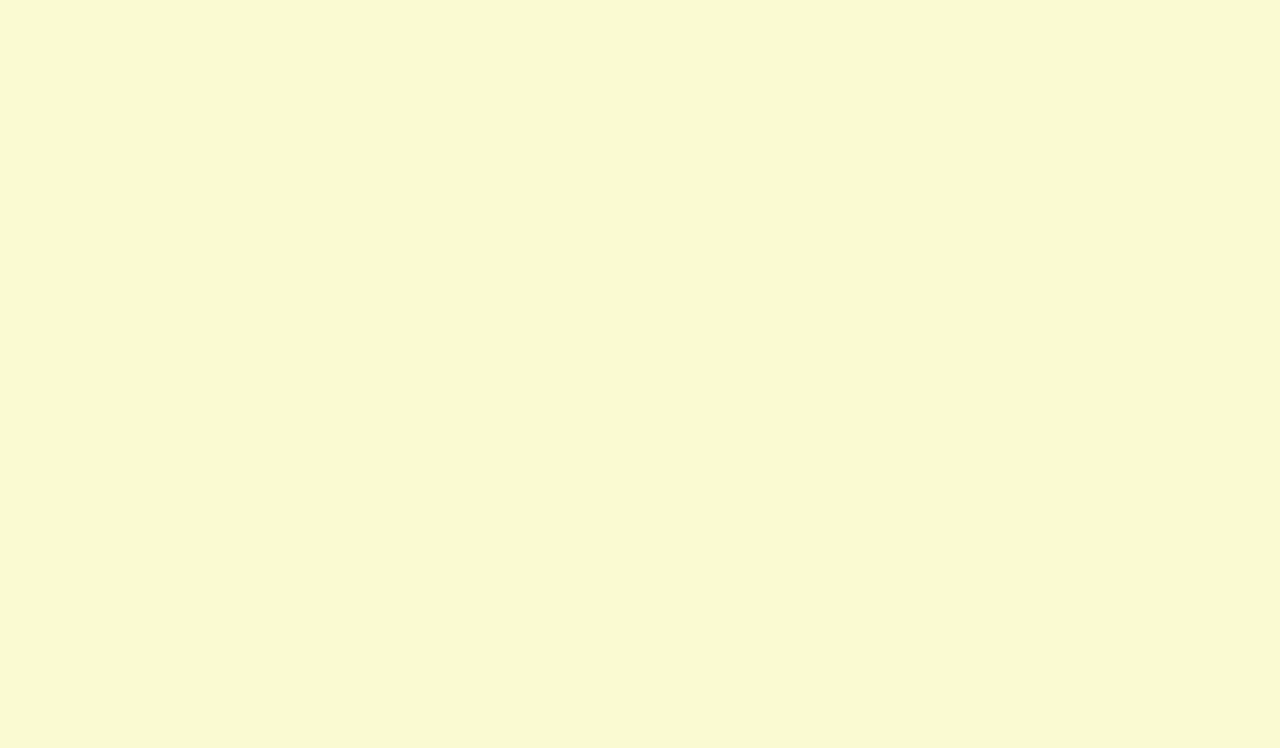
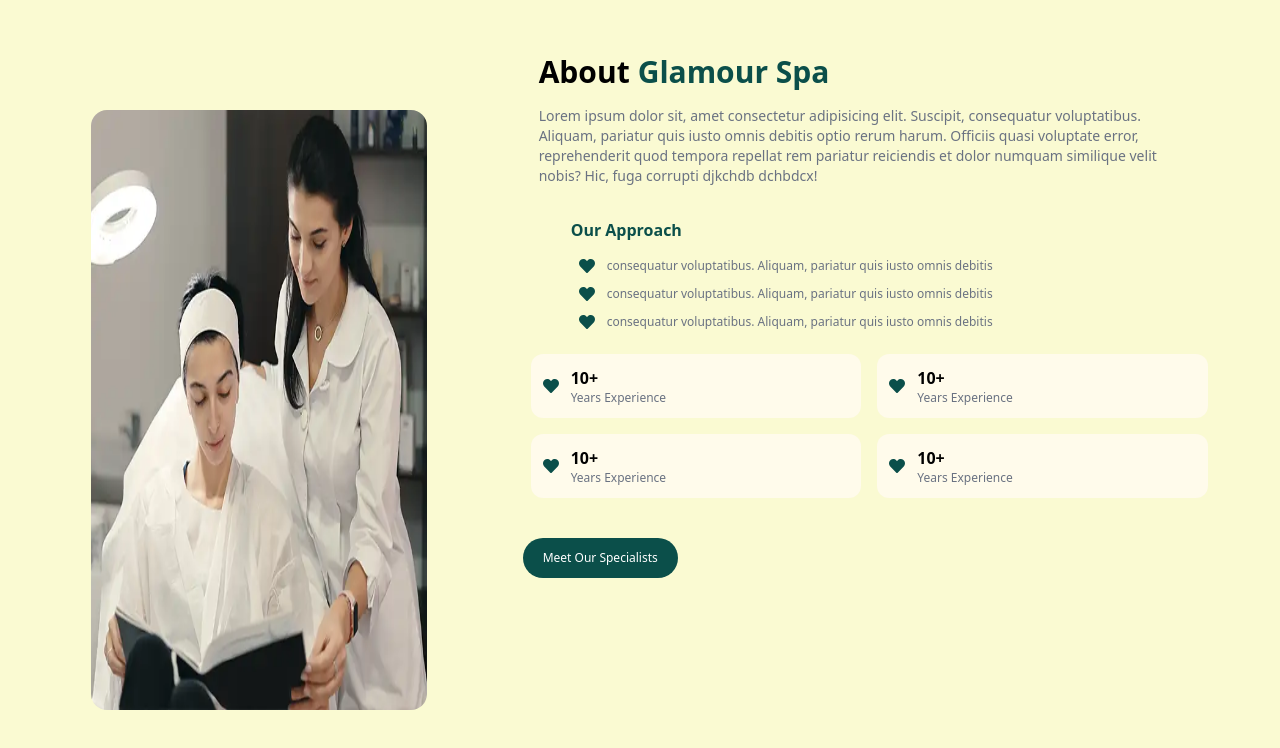
Before and after one commit to arnavsahil/skin-clinic, a React (Vite) app: page / in a window 1280 px wide. Shown: the part 1586-2334 px from the top of the page. Before the commit the page ends 1600 px from the top, so only its background shows below. Built offline with nearby package versions, Linux system fonts and the light colour scheme.

Commit message:
about initial commit

```diff
--- a/src/App.jsx
+++ b/src/App.jsx
@@ -1,12 +1,14 @@
 import React from "react";
 import Home from "./components/Home";
-import Services from "./components/Services"
+import Services from "./components/Services";
+import About from "./components/About";
 
 const App = () => {
   return (
     <div className="relative overflow-x-hidden">
       <Home></Home>
       <Services></Services>
+      <About></About>
     </div>
   );
 };
--- /dev/null
+++ b/src/components/About.jsx
@@ -0,0 +1,98 @@
+import React from "react";
+import skinProImg from "../assets/skinprofessional.jpg";
+import { FaHeart } from "react-icons/fa";
+
+const About = () => {
+  return (
+    <div className="h-screen w-screen flex">
+      <div className="h-full relative w-1/3">
+        <img
+          src={skinProImg}
+          className="absolute right-0 top-24 h-3/4 w-84 rounded-2xl"
+        />
+      </div>
+      <div className="w-2/3 px-8 py-10 ">
+        <div className="mx-20">
+          <h4 className="text-3xl font-bold text-teal-900">
+            <span className="text-black mr-2">About</span>Glamour Spa
+          </h4>
+          <p className="text-sm text-gray-500 mt-4">
+            Lorem ipsum dolor sit, amet consectetur adipisicing elit. Suscipit,
+            consequatur voluptatibus. Aliquam, pariatur quis iusto omnis debitis
+            optio rerum harum. Officiis quasi voluptate error, reprehenderit
+            quod tempora repellat rem pariatur reiciendis et dolor numquam
+            similique velit nobis? Hic, fuga corrupti djkchdb dchbdcx!
+          </p>
+        </div>
+        <div className="w-2/3 ml-28 py-12 -mt-4">
+          <h4 className="text-md font-semibold text-teal-900">Our Approach</h4>
+          <div className="mt-4 ml-2 flex flex-col gap-3">
+            <div className="flex gap-3">
+              <span className="text-teal-900">
+                <FaHeart />
+              </span>
+              <p className="text-xs text-gray-500 font-medium">
+                consequatur voluptatibus. Aliquam, pariatur quis iusto omnis
+                debitis{" "}
+              </p>
+            </div>
+
+            <div className="flex gap-3">
+              <span className="text-teal-900">
+                <FaHeart />
+              </span>
+              <p className="text-xs text-gray-500 font-medium">
+                consequatur voluptatibus. Aliquam, pariatur quis iusto omnis
+                debitis{" "}
+              </p>
+            </div>
+            <div className="flex gap-3">
+              <span className="text-teal-900">
+                <FaHeart />
+              </span>
+              <p className="text-xs text-gray-500 font-medium">
+                consequatur voluptatibus. Aliquam, pariatur quis iusto omnis
+                debitis{" "}
+              </p>
+            </div>
+          </div>
+        </div>
+        <div className="cards grid grid-cols-2 p-8 -mt-16 ml-8">
+          <div className="card1 rounded-xl bg-amber-50 p-3 m-2 flex items-center gap-3">
+            <FaHeart className="text-teal-900" />
+            <div>
+              <h4 className="text-md font-bold">10+</h4>
+              <p className="text-xs text-gray-500">Years Experience</p>
+            </div>
+          </div>
+          <div className="card2 rounded-xl bg-amber-50 p-3 m-2 flex items-center gap-3">
+            <FaHeart className="text-teal-900" />
+            <div>
+              <h4 className="text-md font-bold">10+</h4>
+              <p className="text-xs text-gray-500">Years Experience</p>
+            </div>
+          </div>
+          <div className="card3 rounded-xl bg-amber-50 p-3 m-2 flex items-center gap-3">
+            <FaHeart className="text-teal-900" />
+            <div>
+              <h4 className="text-md font-bold">10+</h4>
+              <p className="text-xs text-gray-500">Years Experience</p>
+            </div>
+          </div>
+          <div className="card4 rounded-xl bg-amber-50 p-3 m-2 flex items-center gap-3">
+            <FaHeart className="text-teal-900" />
+            <div>
+              <h4 className="text-md font-bold">10+</h4>
+              <p className="text-xs text-gray-500">Years Experience</p>
+            </div>
+          </div>
+        </div>
+        <div className="ml-16">
+          <button className="rounded-full bg-teal-900 px-5 py-3 text-white text-xs">Meet Our Specialists</button>
+        </div>
+      </div>
+    </div>
+  );
+};
+
+export default About;
--- a/src/components/Home.jsx
+++ b/src/components/Home.jsx
@@ -62,8 +62,8 @@ const Home = () => {
             src={clinicImg}
             className="absolute right-60  z-1 h-80 w-80 rounded-full"
           />
-          <div className="absolute right-80 top-30 w-72 h-72 rounded-full bg-teal-100"></div>
-          <div className="absolute right-36 top-60 w-72 h-72 rounded-full bg-teal-300"></div>
+          <div className="absolute right-80 top-30 w-72 h-72 rounded-full bg-teal-500"></div>
+          <div className="absolute right-36 top-60 w-72 h-72 rounded-full bg-teal-600"></div>
         </div>
       </div>
     </div>
```
Also changed, not shown: src/assets/skinprofessional.jpg (added), src/components/Services.jsx (line endings or trailing spaces).
